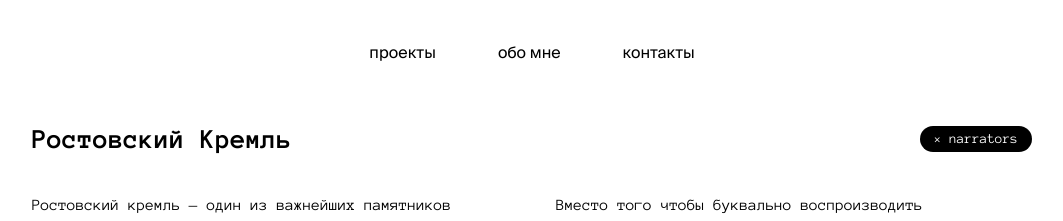
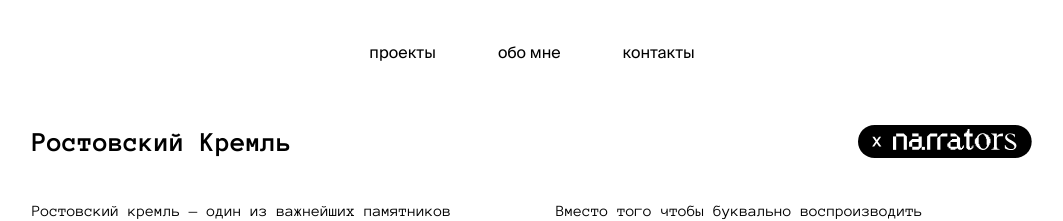
Before and after one commit to ttnsky-design/portfolio, a Next.js app: page /projects/rostovskiy-kreml in a window 1280 px wide. Shown: the top 221 px of the page, without its empty margins (108-1171 px from the left). Built offline with nearby package versions, Linux system fonts and the light colour scheme.

Commit message:
Render the × narrators badge as an SVG component
Replace the text badge on case pages with a NarratorsBadge component
that renders the SVG from the design; projects now flag it with
narrators: true instead of a badge string.

Co-Authored-By: Claude Opus 5.5 (1M context) <noreply@anthropic.com>

```diff
--- a/src/app/projects/[slug]/page.module.css
+++ b/src/app/projects/[slug]/page.module.css
@@ -15,16 +15,6 @@
 .header h1 {
   font-size: 28px;
   font-weight: 700;
-}
-
-.badge {
-  display: inline-flex;
-  align-items: center;
-  padding: 6px 14px;
-  border-radius: 999px;
-  background: var(--foreground);
-  color: var(--background);
-  font-size: 14px;
 }
 
 .intro {
--- a/src/app/projects/[slug]/page.tsx
+++ b/src/app/projects/[slug]/page.tsx
@@ -2,6 +2,7 @@ import type { Metadata } from "next";
 import Image from "next/image";
 import Link from "next/link";
 import { notFound } from "next/navigation";
+import NarratorsBadge from "@/components/NarratorsBadge";
 import { OWNER_NAME } from "@/config/site";
 import { getProjectBySlug, PROJECTS } from "@/data/projects";
 import styles from "./page.module.css";
@@ -41,7 +42,7 @@ export default async function ProjectPage({ params }: PageProps<"/projects/[slug
     <main className={styles.page}>
       <div className={styles.header}>
         <h1>{project.title}</h1>
-        {caseContent?.badge && <span className={styles.badge}>{caseContent.badge}</span>}
+        {caseContent?.narrators && <NarratorsBadge />}
       </div>
 
       {caseContent ? (
--- /dev/null
+++ b/src/components/NarratorsBadge.module.css
@@ -0,0 +1,6 @@
+.badge {
+  display: block;
+  flex-shrink: 0;
+  height: 34px;
+  width: auto;
+}
--- /dev/null
+++ b/src/components/NarratorsBadge.tsx
@@ -0,0 +1,14 @@
+import Image from "next/image";
+import styles from "./NarratorsBadge.module.css";
+
+export default function NarratorsBadge() {
+  return (
+    <Image
+      src="/images/badges/narrators.svg"
+      alt="× narrators"
+      width={174}
+      height={34}
+      className={styles.badge}
+    />
+  );
+}
--- a/src/data/projects.ts
+++ b/src/data/projects.ts
@@ -6,7 +6,7 @@ export type ProjectCaseSection = {
 };
 
 export type ProjectCaseContent = {
-  badge?: string;
+  narrators?: boolean;
   descriptionLeft: string;
   descriptionRight?: string;
   caseUrl?: string;
@@ -32,7 +32,7 @@ export const PROJECTS: Project[] = [
     cardWidth: 374,
     cardHeight: 271,
     caseContent: {
-      badge: "× narrators",
+      narrators: true,
       descriptionLeft:
         "Ростовский кремль — один из важнейших памятников древнерусского зодчества, задуманный митрополитом Ионией Сысоевичем как земное отражение Небесного града.\n\nПроект был направлен на переосмысление исторического наследия кремля и его воплощение в современной, гибкой визуальной системе.",
       descriptionRight:
@@ -61,7 +61,7 @@ export const PROJECTS: Project[] = [
     cardWidth: 374,
     cardHeight: 271,
     caseContent: {
-      badge: "× narrators",
+      narrators: true,
       descriptionLeft:
         "Вечеринка для агентств, которые работают с Яндекс.Рекламой.\n\nДизайн носителей в фирменном стиле, визуализация, предпечатная подготовка.",
       sections: [
@@ -82,7 +82,7 @@ export const PROJECTS: Project[] = [
     cardWidth: 374,
     cardHeight: 271,
     caseContent: {
-      badge: "× narrators",
+      narrators: true,
       descriptionLeft:
         "С нуля упаковали бренд производителя пластиковых крышек.\n\nНовый завод в ОАЭ получил лаконичный нейм CAPACO: CAps PAckaging COmpany. Доступно носителям любого языка.\n\nМинимализм, модульность и промышленная эстетика — основа визуала нового бренда. Приземистый гротеск, строгая сетка и геометрия символа отражают производственную экспертизу компании. Продумали все точки контакта — от самой упаковки до транспорта, который её развозит и цифровых интерфейсов.",
       caseUrl: "https://dprofile.ru/case/149869/capaco",
@@ -107,7 +107,7 @@ export const PROJECTS: Project[] = [
     cardWidth: 374,
     cardHeight: 271,
     caseContent: {
-      badge: "× narrators",
+      narrators: true,
       descriptionLeft:
         "Запустили коллаборацию Дикси × Брат: сделали кей вижуал, рассказывающий о конкурсе и мерче, разработали оформление флагманского магазина.\n\nВыбрали VHS-эстетику для визуалов и создали несколько интересных локаций.",
       sections: [
@@ -127,7 +127,7 @@ export const PROJECTS: Project[] = [
     cardWidth: 374,
     cardHeight: 271,
     caseContent: {
-      badge: "× narrators",
+      narrators: true,
       descriptionLeft:
         "Создали образ бренда, который считывает целевая аудитория. Сформировали рамку слоганов на основе «дико», сделали KV и ресайзы.",
       sections: [
@@ -149,7 +149,7 @@ export const PROJECTS: Project[] = [
     cardWidth: 374,
     cardHeight: 271,
     caseContent: {
-      badge: "× narrators",
+      narrators: true,
       descriptionLeft:
         "Разработали айдентику для международного фестиваля искусств с акцентом на классическую музыку. Фестиваль организовывается при поддержке Альфа-Банка и Правительства Нижегородской области.\n\nЗабрендировали десятки поверхностей фестиваля, а на всех городских экранах выводились индивидуальные афиши событий.",
       sections: [
@@ -169,7 +169,7 @@ export const PROJECTS: Project[] = [
     cardWidth: 374,
     cardHeight: 271,
     caseContent: {
-      badge: "× narrators",
+      narrators: true,
       descriptionLeft:
         "Обновили подход к вёрстке статичных и анимационных макетов для традиционных размещений. Сделали подачу офферов более заметной и современно переосмыслили композицию макетов.\n\nУлучшили анимацию: для коротких форматов сделали её сдержаннее, а для длинных — более динамичной. Добавили больше креативных и юмористических решений в визуальную подачу.",
       sections: [
@@ -189,7 +189,7 @@ export const PROJECTS: Project[] = [
     cardWidth: 374,
     cardHeight: 271,
     caseContent: {
-      badge: "× narrators",
+      narrators: true,
       descriptionLeft:
         "(Летние каникулы, зимние каникулы, каток, открытие школы и др.)\n\nСобытия для жителей жилых комплексов ПИК, которые объединяют соседей, создают поводы для общения и делают повседневную жизнь в районе насыщеннее.",
       sections: [
@@ -207,7 +207,7 @@ export const PROJECTS: Project[] = [
     cardWidth: 374,
     cardHeight: 271,
     caseContent: {
-      badge: "× narrators",
+      narrators: true,
       descriptionLeft:
         "СтриММур — онлайн-стрим из котодома фонда «Ника» на площадках VK Видео и VK Play Live, объединивший заботу о животных, развлечения и выступления популярных артистов.",
       sections: [
@@ -224,7 +224,7 @@ export const PROJECTS: Project[] = [
     cardWidth: 374,
     cardHeight: 271,
     caseContent: {
-      badge: "× narrators",
+      narrators: true,
       descriptionLeft:
         "Креативная концепция для продукта MacCoffee Cappuccino di Torino\n\nТвоё время — это время, которое ты можешь посвятить только себе, своему удовольствию, настроению и перезарядке. В каждом дне можно найти время, чтобы позаниматься тем, что любишь и насладиться вкусным кофе, которое идеально дополнит этот момент наедине с собой.\n\nНаши герои занимаются любимыми делами и проводят me-time с чашечкой ароматного Сappuccino di torino.\n\nВ визуалах используем теплую пленочную стилистику, передаем атмосферу спокойствия и уюта.",
       sections: [
@@ -246,7 +246,7 @@ export const PROJECTS: Project[] = [
     cardWidth: 374,
     cardHeight: 271,
     caseContent: {
-      badge: "× narrators",
+      narrators: true,
       descriptionLeft:
         "Запустили новую рекламную кампанию, которая выделила бренд авторских туров на фоне конкурентов и оставила эмоциональный отклик.\n\nГлавный образ кампании — лицо человека, его эмоция: он разделяет момент, растворяется в нём. Весь контент был сделан с помощью нейросетей.",
       sections: [
@@ -291,7 +291,7 @@ export const PROJECTS: Project[] = [
     cardWidth: 374,
     cardHeight: 271,
     caseContent: {
-      badge: "× narrators",
+      narrators: true,
       descriptionLeft:
         "Фирменный стиль для нового жилого комплекса\n\nСуть бренда: это новый формат городского жителя — новая техническая интеллигенция, выбирающая центр не ради статуса, а ради точности, качества и спокойной, защищённой жизни. Центр, собранный как проект. Центр, созданный для будущего.",
       sections: [
```
Also changed, not shown: public/images/badges/narrators.svg (added).
